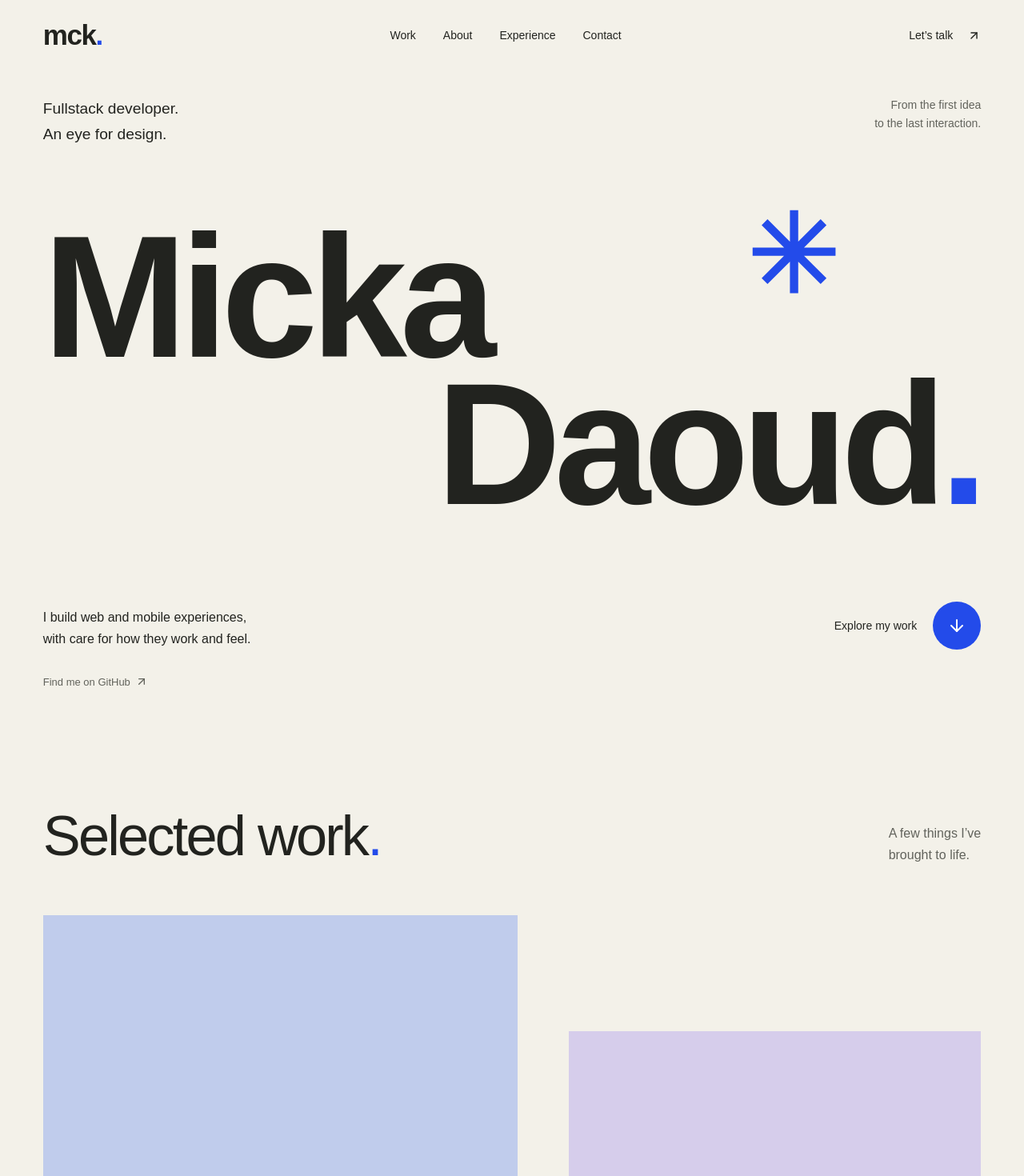
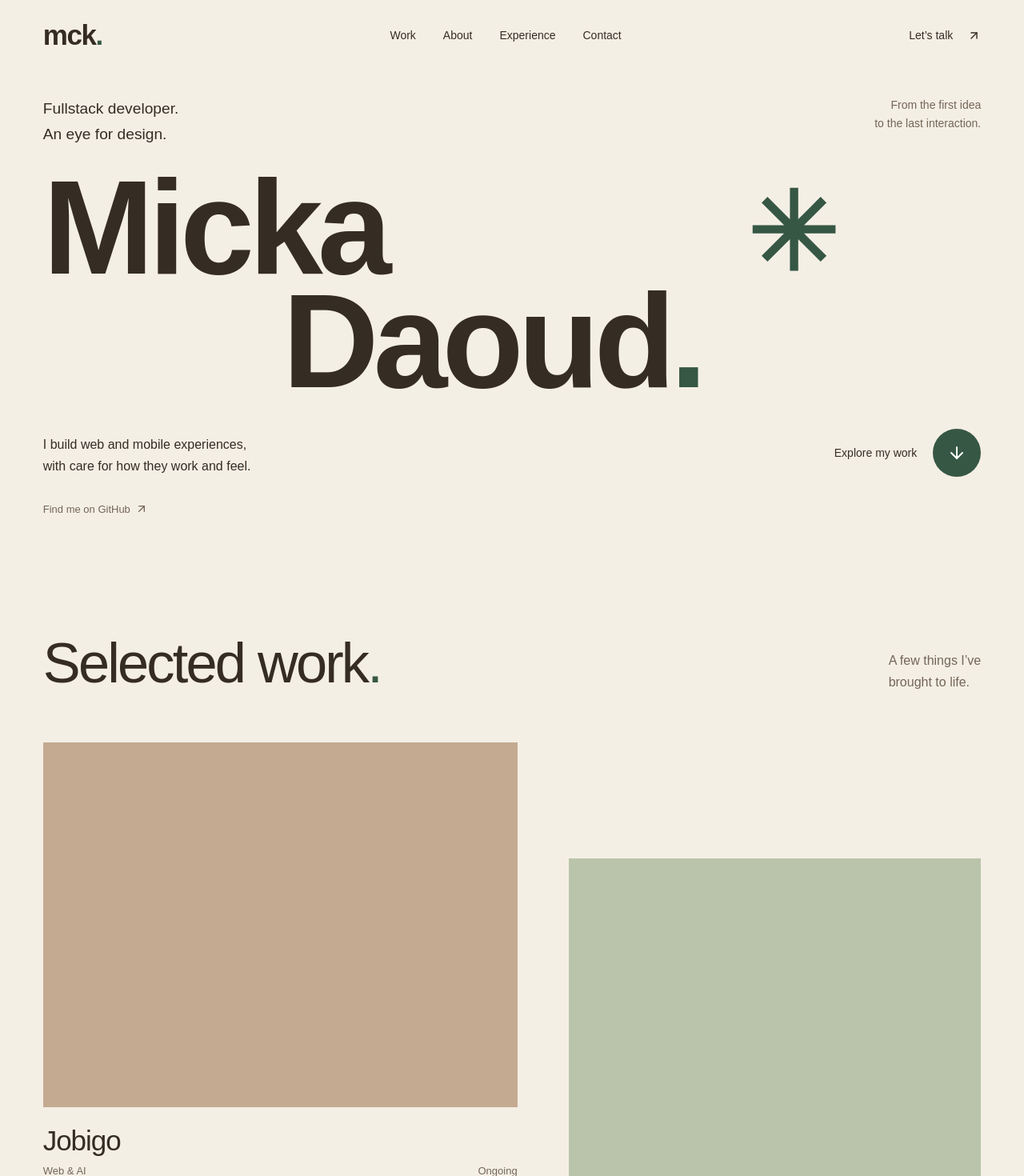
Before and after one commit to MCK-D/mck-d.github.io, a React (Vite) app: page / in a window 1280 px wide. Shown: the top 1470 px of the page at 80% size. Built offline with nearby package versions, Linux system fonts and the light colour scheme.

Commit message:
feat(theme): new color palette featuring nature/earth tones

```diff
--- a/index.html
+++ b/index.html
@@ -7,7 +7,7 @@
       content="Micka Daoud — fullstack and mobile developer with an eye for design. Explore selected projects, experience, and get in touch."
     />
     <meta name="viewport" content="width=device-width, initial-scale=1.0" />
-    <meta name="theme-color" content="#f3f1e9" />
+    <meta name="theme-color" content="#f4efe5" />
     <link rel="icon" type="image/svg+xml" href="/favicon.svg" />
     <title>Micka Daoud — Developer & Designer</title>
   </head>
--- a/src/components/portfolio/hero.tsx
+++ b/src/components/portfolio/hero.tsx
@@ -1,4 +1,5 @@
 import { ArrowDown, ArrowUpRight } from "lucide-react"
+import { InteractiveName } from "./interactive-name"
 export function Hero() {
   return (
     <section className="hero" aria-labelledby="hero-title">
@@ -15,12 +16,7 @@ export function Hero() {
         </p>
       </div>
       <div className="hero-name">
-        <h1 id="hero-title">
-          <span>Micka</span>
-          <span>
-            Daoud<span className="name-period">.</span>
-          </span>
-        </h1>
+        <InteractiveName />
         <div className="hero-stamp" aria-hidden="true">
           <svg viewBox="0 0 100 100">
             <path d="M50 5V95M5 50H95M18 18L82 82M18 82L82 18" />
--- /dev/null
+++ b/src/components/portfolio/interactive-name.tsx
@@ -0,0 +1,70 @@
+import {
+  motion,
+  useMotionTemplate,
+  useReducedMotion,
+  useSpring,
+} from "motion/react"
+import type { PointerEvent } from "react"
+
+const spring = { mass: 1, stiffness: 100, damping: 10 }
+
+function Letter({ character }: { character: string }) {
+  const reducedMotion = useReducedMotion()
+  const x = useSpring(0, spring)
+  const y = useSpring(0, spring)
+  const rotation = useSpring(0, spring)
+  const transform = useMotionTemplate`translate3d(${x}px, ${y}px, 0) rotate(${rotation}deg)`
+
+  function followPointer(event: PointerEvent<HTMLSpanElement>) {
+    if (
+      reducedMotion ||
+      event.pointerType !== "mouse" ||
+      !matchMedia("(hover: hover) and (pointer: fine)").matches
+    )
+      return
+    const bounds = event.currentTarget.getBoundingClientRect()
+    const position = (event.clientX - bounds.left) / bounds.width - 0.5
+    x.set(position * 14)
+    y.set(-Math.min(bounds.height * 0.12, 22))
+    rotation.set(position * 16)
+  }
+
+  function reset() {
+    x.set(0)
+    y.set(0)
+    rotation.set(0)
+  }
+
+  return (
+    <span
+      className="name-letter-slot"
+      onPointerEnter={followPointer}
+      onPointerMove={followPointer}
+      onPointerLeave={reset}
+      onPointerCancel={reset}
+    >
+      <motion.span
+        className={
+          character === "." ? "name-letter name-period" : "name-letter"
+        }
+        style={{ transform: reducedMotion ? "none" : transform }}
+      >
+        {character}
+      </motion.span>
+    </span>
+  )
+}
+
+export function InteractiveName() {
+  return (
+    <h1 id="hero-title" aria-label="Micka Daoud">
+      {["Micka", "Daoud."].map((word) => (
+        <span className="name-word" aria-hidden="true" key={word}>
+          {[...word].map((character, index) => (
+            <Letter key={`${character}-${index}`} character={character} />
+          ))}
+        </span>
+      ))}
+    </h1>
+  )
+}
--- a/src/data/portfolio.ts
+++ b/src/data/portfolio.ts
@@ -13,7 +13,7 @@ export const projects = [
     year: "Ongoing",
     category: "Web & AI",
     tags: ["Next.js", "AI", "Tailwind CSS"],
-    color: "blue",
+    color: "clay",
   },
   {
     name: "HypurrOTC",
@@ -21,7 +21,7 @@ export const projects = [
     year: "2025",
     category: "Web3",
     tags: ["React", "Smart contracts", "Web3"],
-    color: "lavender",
+    color: "sage",
   },
   {
     name: "Git GUI",
@@ -29,7 +29,7 @@ export const projects = [
     year: "2024",
     category: "Developer tools",
     tags: ["Flutter", "Git"],
-    color: "yellow",
+    color: "sand",
   },
   {
     name: "TrelloClone",
@@ -37,7 +37,7 @@ export const projects = [
     year: "2024",
     category: "Web & mobile",
     tags: ["AdonisJS", "MySQL", "Flutter"],
-    color: "green",
+    color: "moss",
   },
 ]
 
--- a/src/styles/base.css
+++ b/src/styles/base.css
@@ -1,13 +1,21 @@
 :root {
   font-family: "Geist Variable", sans-serif;
-  color: #22231f;
-  background: #f3f1e9;
+  color: #352c24;
+  background: #f4efe5;
   font-synthesis: none;
-  --paper: #f3f1e9;
-  --ink: #22231f;
-  --blue: #234bea;
-  --muted: #62635c;
-  --line: #d3d2c8;
+  --paper: #f4efe5;
+  --ink: #352c24;
+  --accent: #365744;
+  --muted: #746557;
+  --line: #d5c7b5;
+  --sand: #d5b994;
+  --on-accent-muted: #e5eadb;
+  --accent-border: #a2b39a;
+  --on-ink-muted: #d8cab8;
+  --preview-clay: #c4aa91;
+  --preview-sage: #bac4aa;
+  --preview-sand: #e1cfab;
+  --preview-moss: #9ca78c;
   --gutter: clamp(22px, 4.2vw, 80px);
   --ease-out: cubic-bezier(0.23, 1, 0.32, 1);
   --ease-in-out: cubic-bezier(0.77, 0, 0.175, 1);
@@ -18,7 +26,7 @@
 html {
   scroll-behavior: smooth;
   scroll-padding-top: 110px;
-  scrollbar-color: var(--blue) var(--paper);
+  scrollbar-color: var(--accent) var(--paper);
 }
 body {
   margin: 0;
@@ -51,7 +59,7 @@ a:focus-visible {
   outline-offset: 6px;
 }
 ::selection {
-  background: var(--blue);
+  background: var(--accent);
   color: var(--paper);
 }
 h1,
--- a/src/styles/motion.css
+++ b/src/styles/motion.css
@@ -9,7 +9,7 @@
   position: absolute;
   width: 100%;
   height: 50.1%;
-  background: var(--blue);
+  background: var(--accent);
   animation: curtain-up 0.8s 1.2s var(--ease-in-out) both;
 }
 .intro-panel-top {
--- a/src/styles/portfolio.css
+++ b/src/styles/portfolio.css
@@ -23,7 +23,7 @@
   letter-spacing: -0.04em;
 }
 .wordmark span {
-  color: var(--blue);
+  color: var(--accent);
 }
 .desktop-nav {
   display: flex;
@@ -61,7 +61,7 @@
 }
 .hero {
   padding: 32px var(--gutter) 28px;
-  min-height: min(860px, 100svh);
+  min-height: clamp(540px, 73svh, 700px);
   display: flex;
   flex-direction: column;
 }
@@ -84,7 +84,7 @@
 }
 .hero h1 {
   width: 100%;
-  font-size: clamp(90px, 16.9vw, 300px);
+  font-size: clamp(90px, 13vw, 220px);
   line-height: 0.85;
   letter-spacing: -0.04em;
   font-weight: 650;
@@ -94,20 +94,41 @@
 .hero h1 > span:last-child {
   align-self: flex-end;
 }
-.hero-design h1 > span {
-  font-weight: 250;
-  color: var(--blue);
-  transform: skewX(-7deg);
+@media (min-width: 1001px) {
+  .hero h1 {
+    width: min(100%, 8.2em);
+  }
+  .hero h1 > span:last-child {
+    align-self: flex-start;
+    margin-left: 1.8em;
+  }
+}
+.name-word {
+  white-space: nowrap;
+}
+.name-letter-slot {
+  display: inline-block;
+}
+.name-letter {
+  display: inline-block;
+  pointer-events: none;
+  transform-origin: 50% 80%;
+  transition: color 180ms ease;
+}
+@media (hover: hover) and (pointer: fine) {
+  .name-letter-slot:hover .name-letter {
+    color: var(--accent);
+  }
 }
 .name-period {
-  color: var(--blue);
+  color: var(--accent);
 }
 .hero-stamp {
   position: absolute;
   right: 15%;
   top: 13%;
   width: clamp(65px, 9vw, 135px);
-  color: var(--blue);
+  color: var(--accent);
 }
 .hero-stamp svg {
   display: block;
@@ -135,7 +156,7 @@
   place-items: center;
   width: 60px;
   height: 60px;
-  background: var(--blue);
+  background: var(--accent);
   color: white;
   border-radius: 50%;
   transition: transform 0.3s var(--ease-out);
@@ -165,7 +186,7 @@ h2 {
   font-size: 16px;
 }
 .accent-dot {
-  color: var(--blue);
+  color: var(--accent);
 }
 .project-grid {
   display: grid;
@@ -185,17 +206,17 @@ h2 {
   transition: transform 0.65s var(--ease-out);
   transform-origin: center;
 }
-.preview-blue {
-  background: #c0ccec;
+.preview-clay {
+  background: var(--preview-clay);
 }
-.preview-lavender {
-  background: #d6cdeb;
+.preview-sage {
+  background: var(--preview-sage);
 }
-.preview-yellow {
-  background: #e9d891;
+.preview-sand {
+  background: var(--preview-sand);
 }
-.preview-green {
-  background: #c3ceba;
+.preview-moss {
+  background: var(--preview-moss);
 }
 .project-1 .project-preview,
 .project-3 .project-preview {
@@ -257,7 +278,7 @@ h2 {
   font-size: 13px;
 }
 .about {
-  background: var(--blue);
+  background: var(--accent);
   color: var(--paper);
 }
 .about-layout {
@@ -290,7 +311,7 @@ h2 {
   margin-bottom: 8px;
 }
 .off-screen p {
-  color: #e0e5ff;
+  color: var(--on-accent-muted);
 }
 .toolkit {
   margin-top: 90px;
@@ -308,7 +329,7 @@ h2 {
 }
 .skill-tabs button {
   padding: 10px 20px;
-  border: 1px solid #8b9ff1;
+  border: 1px solid var(--accent-border);
   border-radius: 30px;
   background: transparent;
   font-size: 14px;
@@ -318,7 +339,7 @@ h2 {
 }
 .skill-tabs button[aria-pressed="true"] {
   background: var(--paper);
-  color: var(--blue);
+  color: var(--accent);
   border-color: var(--paper);
 }
 .skill-list {
@@ -332,28 +353,37 @@ h2 {
   font-size: clamp(24px, 3vw, 44px);
   letter-spacing: -0.03em;
 }
-.language-line {
+.spoken-languages {
+  margin-top: 56px;
+}
+.spoken-languages h3 {
+  font-size: 20px;
+  letter-spacing: -0.02em;
+  margin-bottom: 22px;
+}
+.language-list {
   display: flex;
-  gap: 36px;
   flex-wrap: wrap;
-  margin-top: 55px;
-  align-items: center;
+  gap: 24px 56px;
+  margin: 0;
 }
-.language-line > span {
-  font-size: 13px;
-  color: #dce3ff;
-  margin-right: auto;
+.language-list > div {
+  display: flex;
+  align-items: baseline;
+  gap: 12px;
 }
-.language-line p {
-  font-size: 16px;
+.language-list dt {
+  font-size: 22px;
+  letter-spacing: -0.02em;
+  line-height: 1.3;
 }
-.language-line p span {
-  font-size: 13px;
-  color: #dce3ff;
-  margin-left: 7px;
+.language-list dd {
+  margin: 0;
+  color: var(--on-accent-muted);
+  font-size: 14px;
 }
 .contact {
-  background: #dfdf72;
+  background: var(--sand);
   padding-top: 70px;
   padding-bottom: 60px;
 }
@@ -443,7 +473,7 @@ h2 {
 }
 @media (hover: hover) and (pointer: fine) {
   .contact-social-grid a:hover {
-    background: var(--blue);
+    background: var(--accent);
   }
   .contact-trigger:hover svg {
     transform: rotate(90deg);
@@ -526,27 +556,22 @@ h2 {
     transform: translate(10px, -10px);
   }
   .archive-toggle:hover {
-    color: var(--blue);
+    color: var(--accent);
   }
   .hero-stamp:hover svg {
     animation-play-state: paused;
   }
   .skill-tabs button:hover {
     background: var(--paper);
-    color: var(--blue);
-  }
-}
-@media (min-width: 1700px) {
-  .hero {
-    min-height: 1020px;
+    color: var(--accent);
   }
 }
 @media (max-width: 1000px) {
   .hero {
-    min-height: 760px;
+    min-height: 640px;
   }
   .hero h1 {
-    font-size: 18vw;
+    font-size: 15vw;
   }
   .hero-bottom {
     flex-wrap: wrap;
@@ -587,7 +612,7 @@ h2 {
     right: 0;
     padding: 20px var(--gutter) 30px;
     background: var(--paper);
-    box-shadow: 0 18px 22px #22231f12;
+    box-shadow: 0 18px 22px #352c2412;
     display: flex;
     flex-direction: column;
     gap: 8px;
@@ -702,19 +727,14 @@ h2 {
     gap: 12px 22px;
     min-height: 150px;
   }
-  .language-line {
-    gap: 14px;
-    margin-top: 32px;
+  .spoken-languages {
+    margin-top: 40px;
   }
-  .language-line > span {
-    flex-basis: 100%;
+  .language-list {
+    gap: 16px 28px;
   }
-  .language-line p {
-    font-size: 14px;
-  }
-  .language-line p span {
-    margin-left: 2px;
-    font-size: 13px;
+  .language-list dt {
+    font-size: 20px;
   }
 
   .contact-intro {
```
Also changed, not shown: src/components/portfolio/about.tsx (+19 -12 lines), src/styles/timeline.css (+11 -11 lines), public/favicon.svg, 1 other file (tests, documents, lock files or other folders).
